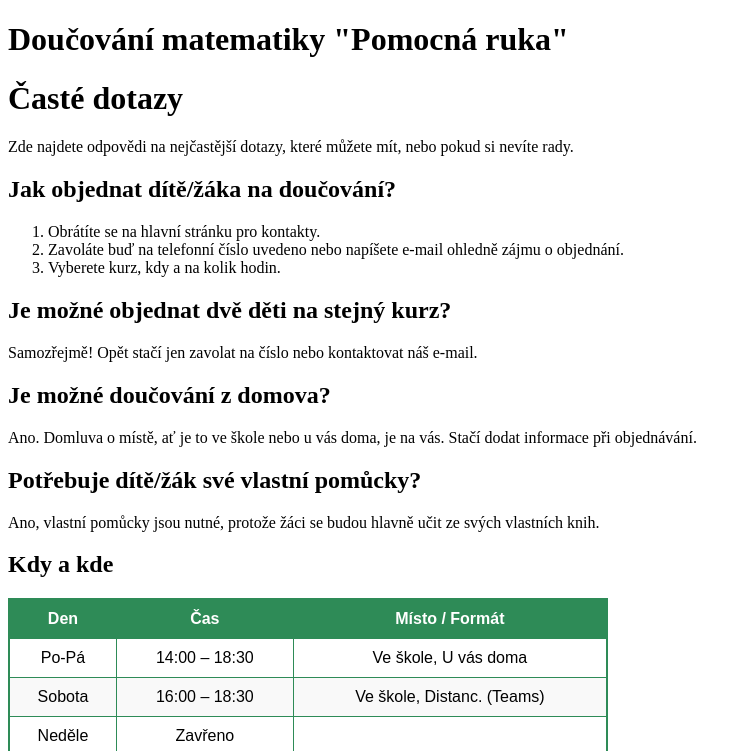
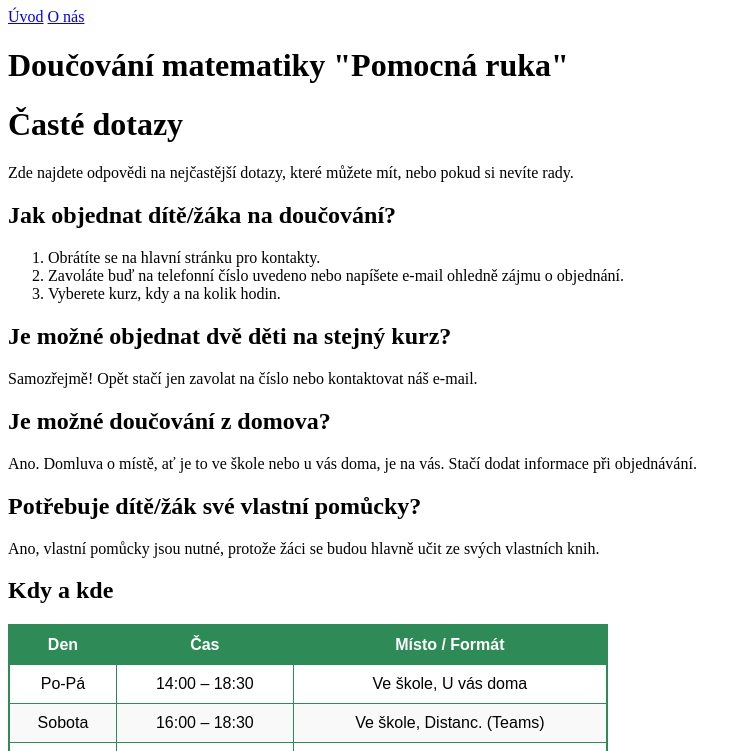
Before and after one commit to soucekj1/soucekj1.github.io, a plain HTML site: page dotazy.html in a window 1280 px wide. Shown: the top 751 px of the page, without its empty margins (0-751 px from the left). Drawn offline with Linux system fonts and the light colour scheme.

Commit message:
Add navigation links to dotazy.html

```diff
--- a/dotazy.html
+++ b/dotazy.html
@@ -5,6 +5,10 @@
     <title>Doučování matematiky - Pomocná ruka</title>
 </head>
 <body>
+     <nav>
+      <a href="index.html">Úvod</a>
+      <a href="onas.html">O nás</a>
+     </nav>
 
     <h1>Doučování matematiky "Pomocná ruka"</h1>
 
```
